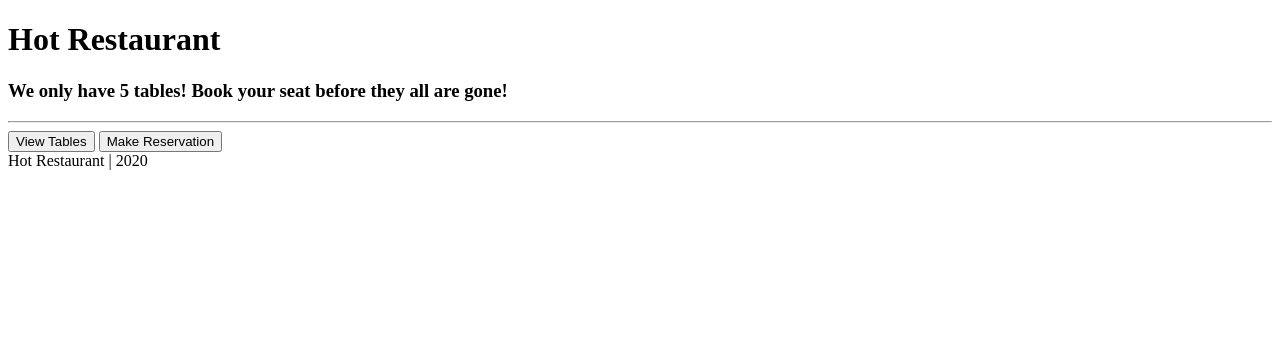
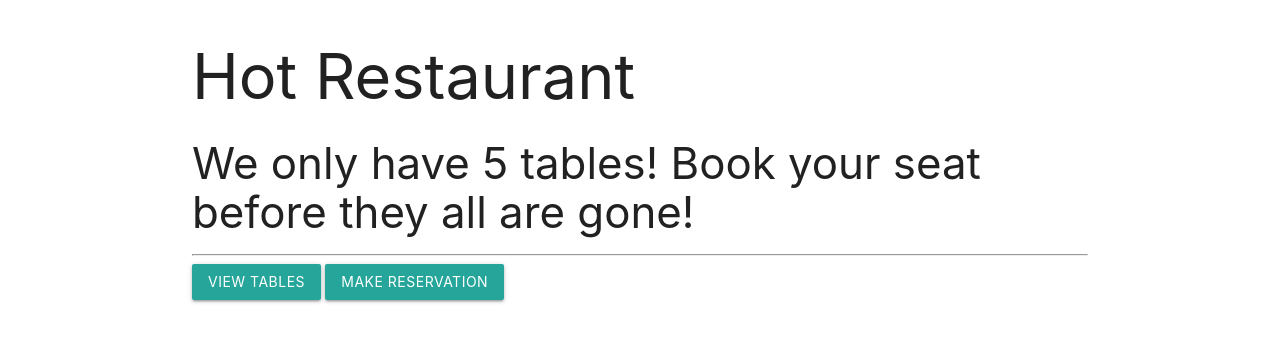
Before and after one commit to letsgitthis/HotRestaurant, a website: page HTML/home.html in a window 1280 px wide. Drawn offline with nearby package versions, Linux system fonts and the light colour scheme.

Commit message:
updated home.html, needs some CSS

```diff
--- a/HTML/home.html
+++ b/HTML/home.html
@@ -4,12 +4,9 @@
 <head>
     <meta charset="UTF-8">
     <title>Hot Restaurant - Home</title>
-    <!-- jquery script -->
-    <script src="https://code.jquery.com/jquery.js"></script>
     <!-- materialize css -->
-    <linkrel="stylesheet" href="https://cdnjs.cloudflare.com/ajax/libs/materialize/1.0.0/css/materialize.min.css">
-    <!-- materialize script -->
-    <script src="https://cdnjs.cloudflare.com/ajax/libs/materialize/1.0.0/js/materialize.min.js"></script>
+    <link rel="stylesheet" href="https://cdnjs.cloudflare.com/ajax/libs/materialize/1.0.0/css/materialize.min.css">
+
 
 </head>
 
@@ -27,6 +24,11 @@
         </div>
     </div>
 
+    <!-- jquery script -->
+    <script src="https://code.jquery.com/jquery.js"></script>
+    <!-- materialize script -->
+    <script src="https://cdnjs.cloudflare.com/ajax/libs/materialize/1.0.0/js/materialize.min.js"></script>
+    <!-- home function script below -->
     <script type="text/javascript">
         $(".submit").on("click", function(event) {
             event.preventDefault();
@@ -66,6 +68,6 @@
 </body>
 
 <!-- footer -->
-<footer> Hot Restaurant | 2020 </footer>
+<!-- <footer> Hot Restaurant | 2020 </footer> -->
 
 </html>
```
